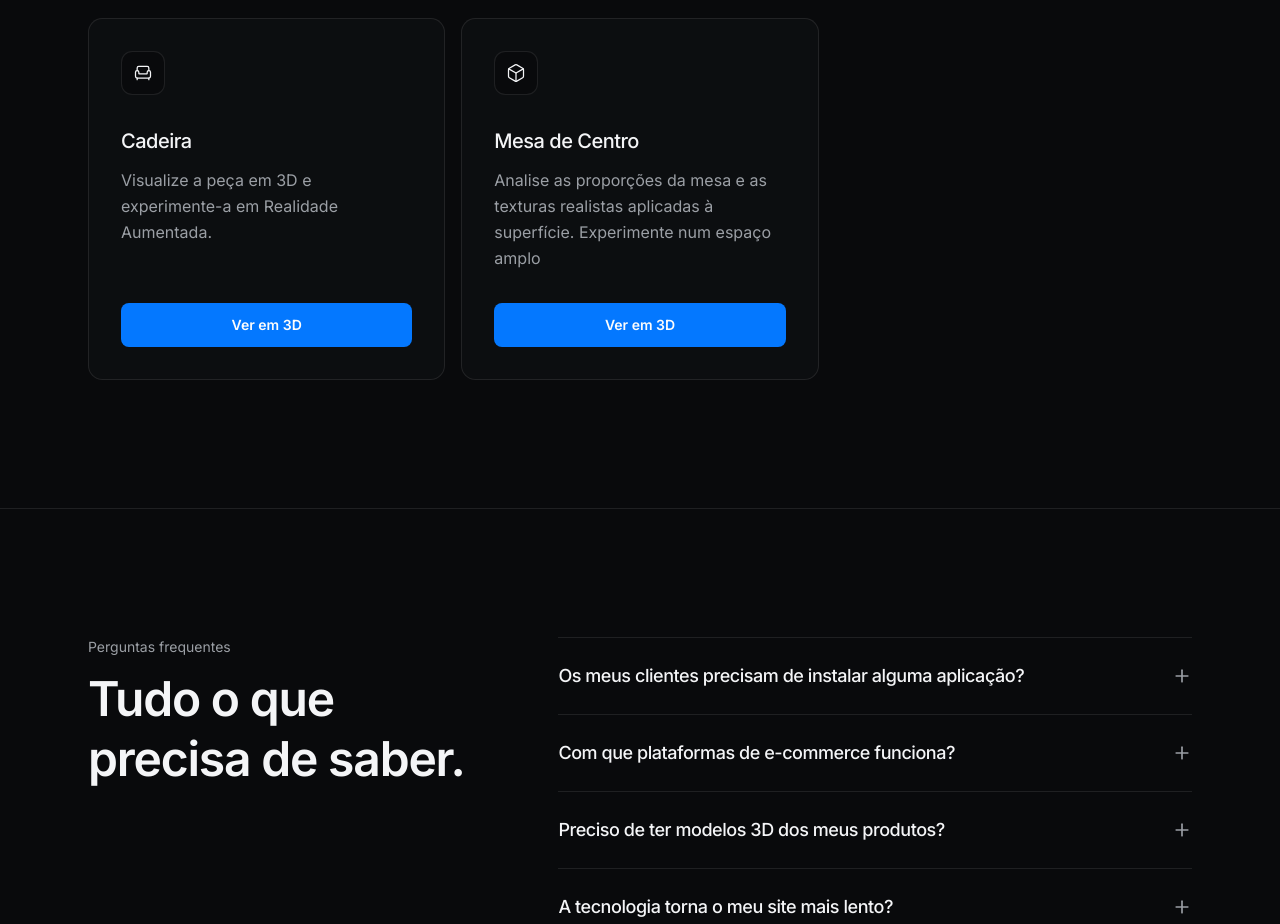
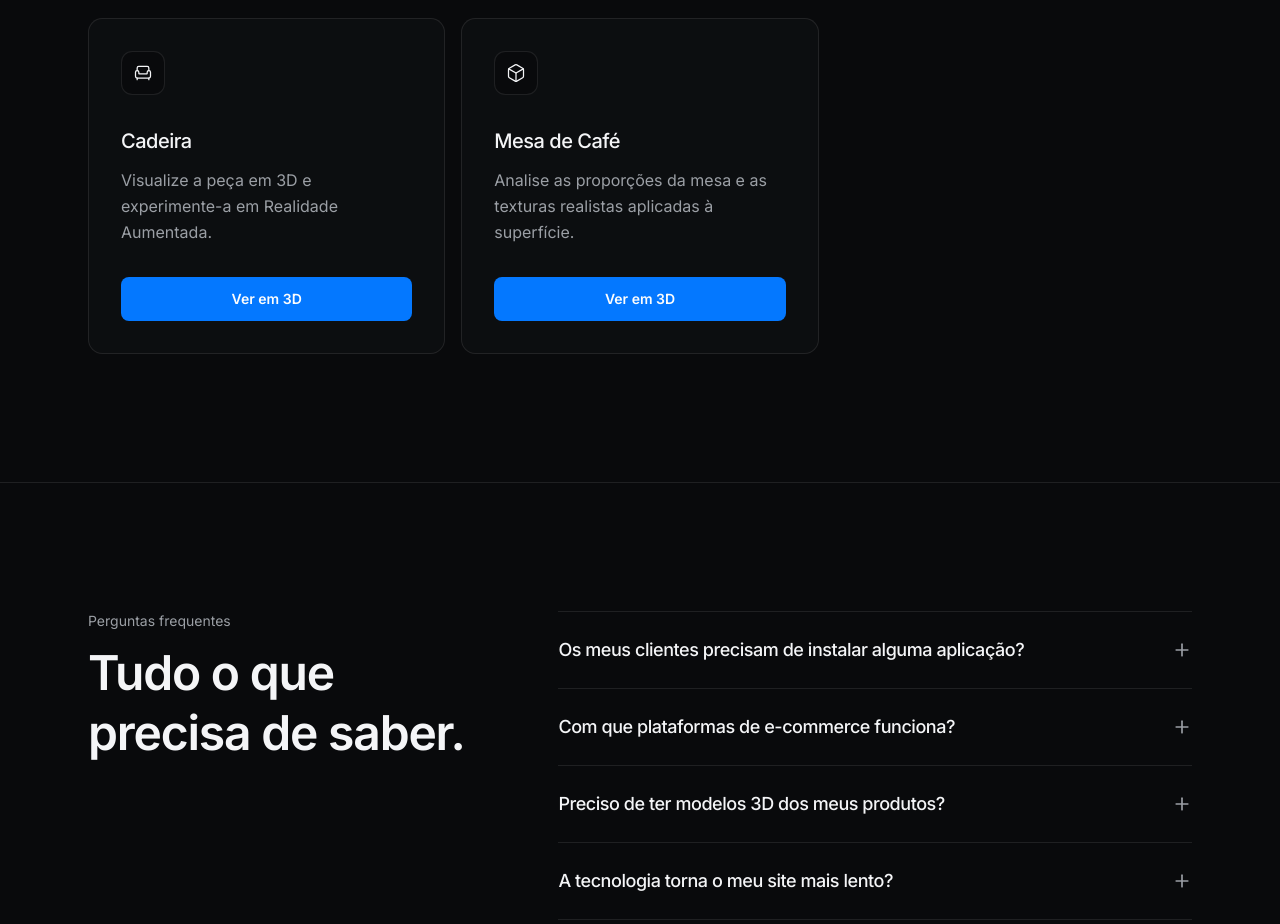
Before and after one commit to angel-callejero-rodriguez/realityconcept3d, a Next.js app: page / in a window 1280 px wide. Shown: the part 3940-4864 px from the top of the page. Built offline with nearby package versions, Linux system fonts and the light colour scheme.

Commit message:
mesacafe

```diff
--- a/components/try-models.tsx
+++ b/components/try-models.tsx
@@ -13,8 +13,8 @@ const models = [
   },
   {
     id: 'mesa',
-    name: 'Mesa de Centro',
-    description: 'Analise as proporções da mesa e as texturas realistas aplicadas à superfície. Experimente num espaço amplo',
+    name: 'Mesa de Café',
+    description: 'Analise as proporções da mesa e as texturas realistas aplicadas à superfície.',
     file: 'mesa.glb',
     icon: Box,
   },
```
